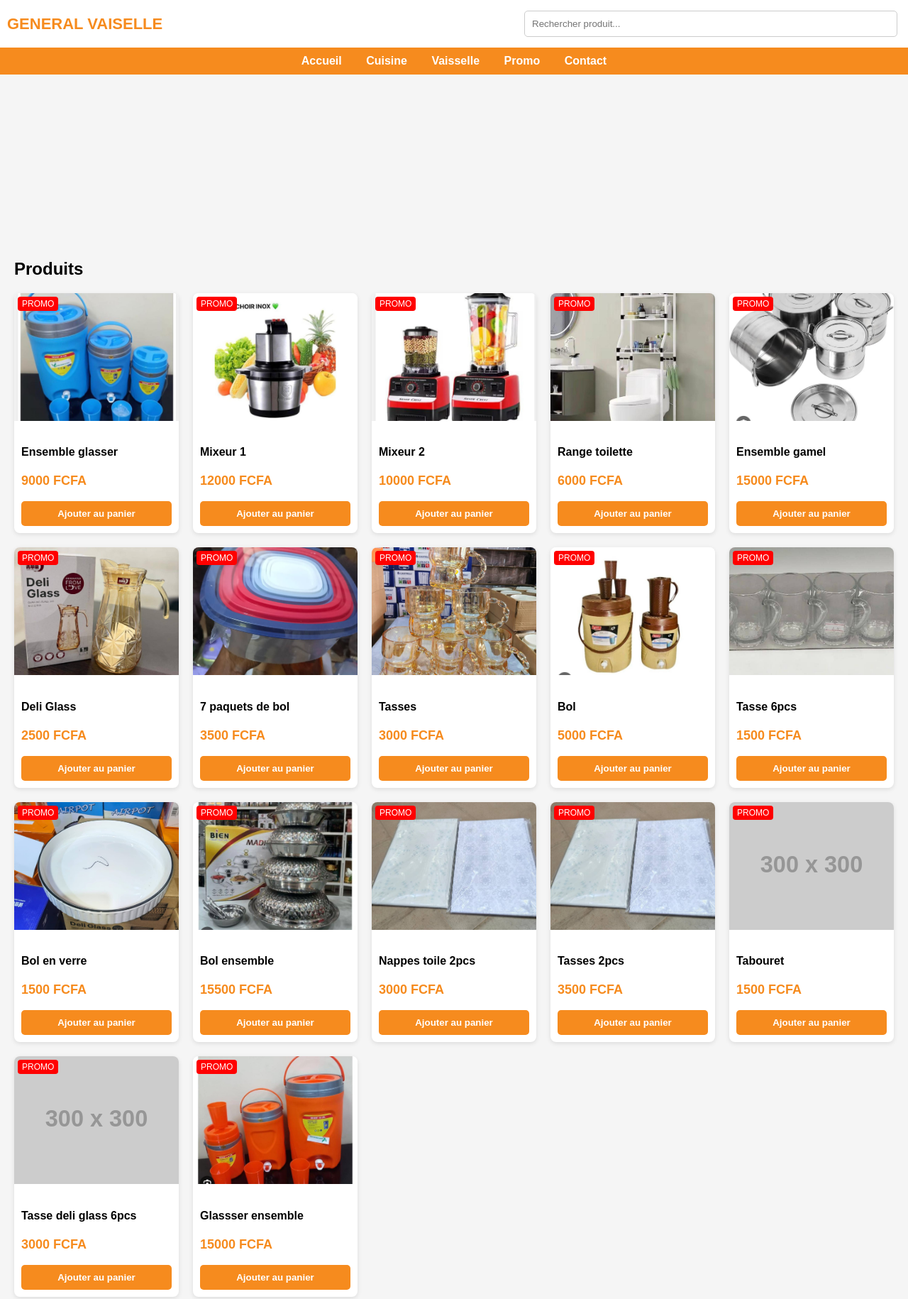
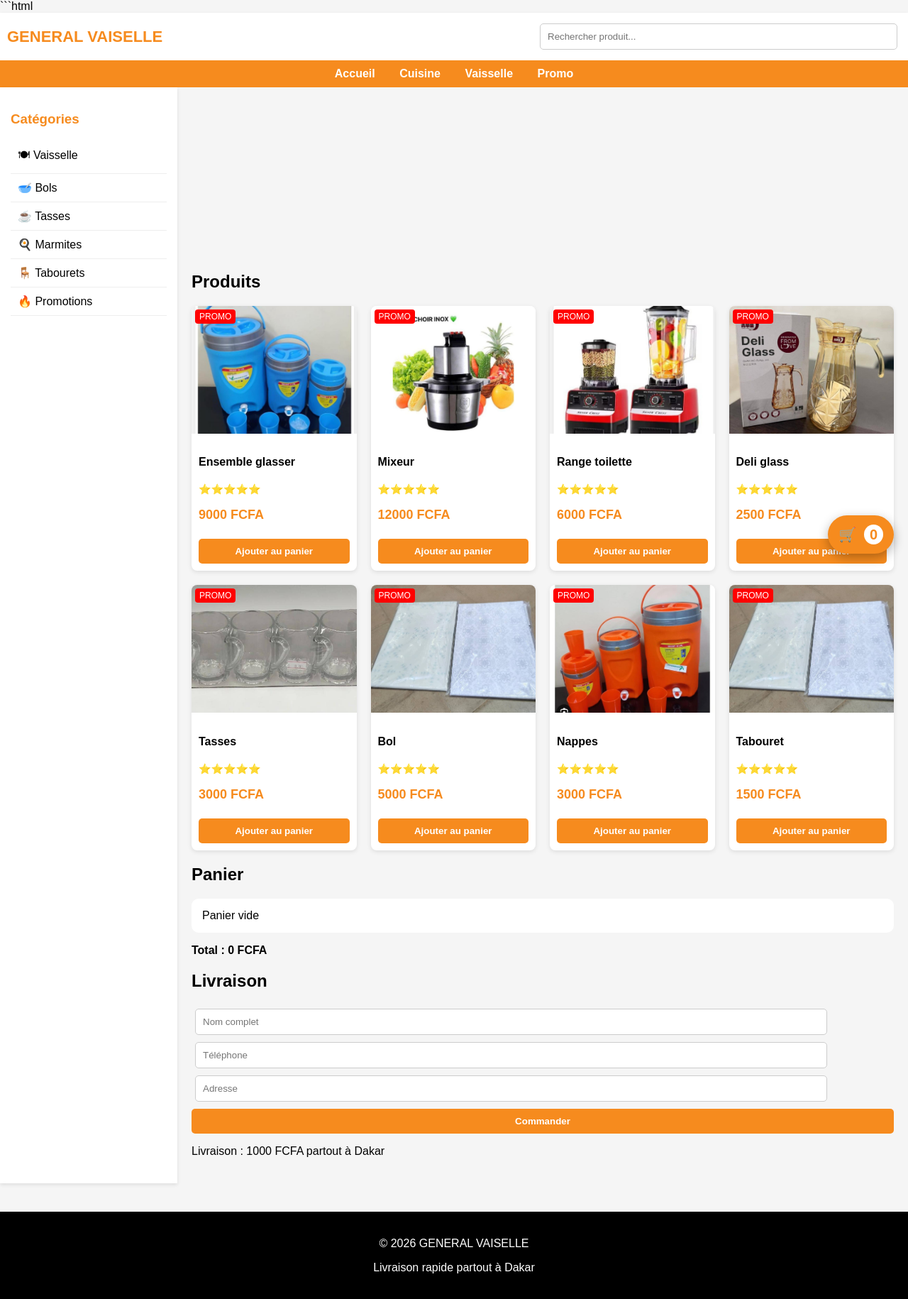
Before and after one commit to senfirst/general-vaisselle, a plain HTML site: page index.html in a window 1280 px wide. Shown: the top 1830 px of the page at 71% size. Drawn offline with Linux system fonts and the light colour scheme; placeholder pictures from the web are drawn by us.

Commit message:
Update index.html

````diff
--- a/index.html
+++ b/index.html
@@ -1,3 +1,4 @@
+```html
 <!DOCTYPE html>
 <html lang="fr">
 <head>
@@ -16,7 +17,7 @@ background:#f5f5f5;
 /* HEADER */
 
 header{
-background:#fff;
+background:white;
 padding:10px;
 display:flex;
 justify-content:space-between;
@@ -25,8 +26,8 @@ box-shadow:0 2px 5px rgba(0,0,0,0.1);
 }
 
 .logo{
+font-size:22px;
 font-weight:bold;
-font-size:22px;
 color:#f68b1e;
 }
 
@@ -52,6 +53,47 @@ text-decoration:none;
 font-weight:bold;
 }
 
+/* LAYOUT */
+
+.layout{
+display:flex;
+}
+
+/* CATEGORIES */
+
+.categories{
+width:220px;
+background:white;
+padding:15px;
+box-shadow:0 2px 5px rgba(0,0,0,0.1);
+}
+
+.categories h3{
+color:#f68b1e;
+}
+
+.categories ul{
+list-style:none;
+padding:0;
+}
+
+.categories li{
+padding:10px;
+border-bottom:1px solid #eee;
+cursor:pointer;
+}
+
+.categories li:hover{
+background:#f5f5f5;
+}
+
+/* CONTENT */
+
+.content{
+flex:1;
+padding:20px;
+}
+
 /* SLIDER */
 
 .slider{
@@ -62,8 +104,8 @@ overflow:hidden;
 
 .slides{
 display:flex;
-width:1300%;
-animation: slideAuto 50s linear infinite;
+width:1000%;
+animation:slide 40s linear infinite;
 }
 
 .slides img{
@@ -72,36 +114,33 @@ height:220px;
 object-fit:cover;
 }
 
-@keyframes slideAuto{
-0%{transform:translateX(0);}
-10%{transform:translateX(-100%);}
-20%{transform:translateX(-200%);}
-30%{transform:translateX(-300%);}
-40%{transform:translateX(-400%);}
-50%{transform:translateX(-500%);}
-60%{transform:translateX(-600%);}
-70%{transform:translateX(-700%);}
-80%{transform:translateX(-800%);}
-90%{transform:translateX(-900%);}
-100%{transform:translateX(0);}
+@keyframes slide{
+0%{transform:translateX(0)}
+10%{transform:translateX(-100%)}
+20%{transform:translateX(-200%)}
+30%{transform:translateX(-300%)}
+40%{transform:translateX(-400%)}
+50%{transform:translateX(-500%)}
+60%{transform:translateX(-600%)}
+70%{transform:translateX(-700%)}
+80%{transform:translateX(-800%)}
+90%{transform:translateX(-900%)}
+100%{transform:translateX(0)}
 }
 
-/* SECTION */
-
-.section{
-padding:20px;
-}
+/* GRID */
 
 .grid{
 display:grid;
 grid-template-columns:repeat(auto-fit,minmax(220px,1fr));
 gap:20px;
+margin-top:20px;
 }
 
-/* PRODUITS */
+/* PRODUIT */
 
 .produit{
-background:#fff;
+background:white;
 border-radius:8px;
 overflow:hidden;
 box-shadow:0 2px 6px rgba(0,0,0,0.1);
@@ -110,13 +149,14 @@ position:relative;
 }
 
 .produit:hover{
-transform:scale(1.03);
+transform:scale(1.04);
 }
 
 .produit img{
 width:100%;
 height:180px;
 object-fit:cover;
+cursor:pointer;
 }
 
 .produit-info{
@@ -140,6 +180,13 @@ left:5px;
 border-radius:4px;
 }
 
+.rating{
+color:gold;
+font-size:14px;
+}
+
+/* BUTTON */
+
 .btn{
 background:#f68b1e;
 color:white;
@@ -149,6 +196,7 @@ width:100%;
 border-radius:5px;
 font-weight:bold;
 cursor:pointer;
+margin-top:5px;
 }
 
 .btn:hover{
@@ -161,8 +209,33 @@ background:#d97706;
 background:white;
 padding:15px;
 border-radius:10px;
-margin-bottom:10px;
+margin-top:20px;
 }
+
+.panier-float{
+position:fixed;
+right:20px;
+bottom:20px;
+background:#f68b1e;
+color:white;
+padding:15px;
+border-radius:50px;
+font-size:20px;
+cursor:pointer;
+box-shadow:0 5px 15px rgba(0,0,0,0.3);
+z-index:999;
+}
+
+.panier-float span{
+background:white;
+color:#f68b1e;
+padding:3px 8px;
+border-radius:50%;
+margin-left:5px;
+font-weight:bold;
+}
+
+/* INPUT */
 
 input{
 padding:10px;
@@ -172,14 +245,51 @@ border-radius:5px;
 border:1px solid #ccc;
 }
 
+/* IMAGE ZOOM */
+
+.modal{
+display:none;
+position:fixed;
+top:0;
+left:0;
+width:100%;
+height:100%;
+background:rgba(0,0,0,0.8);
+justify-content:center;
+align-items:center;
+}
+
+.modal img{
+max-width:90%;
+max-height:90%;
+}
+
 /* FOOTER */
 
 footer{
-background:#000;
+background:black;
 color:white;
 text-align:center;
 padding:20px;
 margin-top:40px;
+}
+
+/* MOBILE */
+
+@media(max-width:768px){
+
+.layout{
+flex-direction:column;
+}
+
+.categories{
+width:100%;
+}
+
+.search-bar{
+width:60%;
+}
+
 }
 
 </style>
@@ -187,7 +297,12 @@ margin-top:40px;
 
 <body>
 
+<div class="panier-float" onclick="scrollToCommande()">
+🛒 <span id="count">0</span>
+</div>
+
 <header>
+
 <div class="logo">GENERAL VAISELLE</div>
 
 <input type="text" id="recherche" class="search-bar" placeholder="Rechercher produit..." onkeyup="rechercherProduit()">
@@ -195,12 +310,32 @@ margin-top:40px;
 </header>
 
 <nav class="menu">
+
 <a href="#">Accueil</a>
 <a href="#">Cuisine</a>
 <a href="#">Vaisselle</a>
 <a href="#">Promo</a>
-<a href="#">Contact</a>
+
 </nav>
+
+<div class="layout">
+
+<aside class="categories">
+
+<h3>Catégories</h3>
+
+<ul>
+<li>🍽 Vaisselle</li>
+<li>🥣 Bols</li>
+<li>☕ Tasses</li>
+<li>🍳 Marmites</li>
+<li>🪑 Tabourets</li>
+<li>🔥 Promotions</li>
+</ul>
+
+</aside>
+
+<div class="content">
 
 <div class="slider">
 <div class="slides">
@@ -213,41 +348,32 @@ margin-top:40px;
 <img src="4.jpeg">
 <img src="6.jpeg">
 <img src="7.jpeg">
-<img src="A.jpeg">
 <img src="8.jpeg">
 <img src="H.jpeg">
-<img src="K.jpeg">
-<img src="L.jpeg">
 
 </div>
 </div>
-
-<section class="section">
 
 <h2>Produits</h2>
 
 <div class="grid" id="produits"></div>
 
-</section>
+<section id="commande">
 
-<section class="section" id="commande">
-
-<h2>🛒 Panier</h2>
+<h2>Panier</h2>
 
 <div id="panier" class="panier-box">Panier vide</div>
 
-<p><strong>Total: <span id="totalPrix">0</span> FCFA</strong></p>
+<p><strong>Total : <span id="totalPrix">0</span> FCFA</strong></p>
 
 </section>
 
-<section class="section">
+<section>
 
-<h2>📦 Livraison</h2>
+<h2>Livraison</h2>
 
 <input type="text" id="clientNom" placeholder="Nom complet">
-
 <input type="text" id="clientTel" placeholder="Téléphone">
-
 <input type="text" id="clientAdresse" placeholder="Adresse">
 
 <button class="btn" onclick="commander()">Commander</button>
@@ -255,6 +381,9 @@ margin-top:40px;
 <p>Livraison : 1000 FCFA partout à Dakar</p>
 
 </section>
+
+</div>
+</div>
 
 <footer>
 
@@ -264,27 +393,22 @@ margin-top:40px;
 
 </footer>
 
+<div class="modal" id="modal" onclick="fermerZoom()">
+<img id="zoomImg">
+</div>
+
 <script>
 
-let produits = [
+let produits=[
 
-{nom:"Ensemble glasser", prix:9000, image:"A.jpeg"},
-{nom:"Mixeur 1", prix:12000, image:"B.jpeg"},
-{nom:"Mixeur 2", prix:10000, image:"C.jpeg"},
-{nom:"Range toilette", prix:6000, image:"D.jpeg"},
-{nom:"Ensemble gamel", prix:15000, image:"H.jpeg"},
-{nom:"Deli Glass", prix:2500, image:"3.jpeg"},
-{nom:"7 paquets de bol", prix:3500, image:"11.jpeg"},
-{nom:"Tasses", prix:3000, image:"10.jpeg"},
-{nom:"Bol", prix:5000, image:"I.jpeg"},
-{nom:"Tasse 6pcs", prix:1500, image:"4.jpeg"},
-{nom:"Bol en verre", prix:1500, image:"5.jpeg"},
-{nom:"Bol ensemble", prix:15500, image:"M.jpeg"},
-{nom:"Nappes toile 2pcs", prix:3000, image:"8.jpeg"},
-{nom:"Tasses 2pcs", prix:3500, image:"6.jpeg"},
-{nom:"Tabouret", prix:1500, image:"T.jpeg"},
-{nom:"Tasse deli glass 6pcs", prix:3000, image:"U.jpeg"},
-{nom:"Glassser ensemble", prix:15000, image:"7.jpeg"}
+{nom:"Ensemble glasser",prix:9000,image:"A.jpeg"},
+{nom:"Mixeur",prix:12000,image:"B.jpeg"},
+{nom:"Range toilette",prix:6000,image:"C.jpeg"},
+{nom:"Deli glass",prix:2500,image:"3.jpeg"},
+{nom:"Tasses",prix:3000,image:"4.jpeg"},
+{nom:"Bol",prix:5000,image:"6.jpeg"},
+{nom:"Nappes",prix:3000,image:"7.jpeg"},
+{nom:"Tabouret",prix:1500,image:"8.jpeg"}
 
 ];
 
@@ -305,18 +429,18 @@ c.innerHTML+=`
 
 <span class="promo">PROMO</span>
 
-<img src="${p.image}" onerror="this.src='https://via.placeholder.com/300'">
+<img src="${p.image}" onclick="zoom('${p.image}')">
 
 <div class="produit-info">
 
 <h4>${p.nom}</h4>
 
+<div class="rating">⭐⭐⭐⭐⭐</div>
+
 <p class="prix">${p.prix} FCFA</p>
 
 <button class="btn" onclick="ajouterProduitPanier('${p.nom}',${p.prix})">
-
 Ajouter au panier
-
 </button>
 
 </div>
@@ -341,15 +465,8 @@ function ajouterProduitPanier(nom,prix){
 
 let exist=panier.find(p=>p.nom===nom);
 
-if(exist){
-
-exist.qte++;
-
-}else{
-
-panier.push({nom,prix,qte:1});
-
-}
+if(exist){exist.qte++}
+else{panier.push({nom,prix,qte:1})}
 
 afficherPanier();
 
@@ -363,11 +480,7 @@ div.innerHTML="";
 
 let total=0;
 
-if(panier.length===0){
-
-div.innerHTML="Panier vide";
-
-}
+if(panier.length===0){div.innerHTML="Panier vide"}
 
 panier.forEach((p,i)=>{
 
@@ -377,16 +490,10 @@ total+=st;
 
 div.innerHTML+=`
 
-<p>
-
-${p.nom} x${p.qte} = ${st} FCFA
-
+<p>${p.nom} x${p.qte} = ${st} FCFA
 <button onclick="moins(${i})">➖</button>
-
 <button onclick="plus(${i})">➕</button>
-
 <button onclick="supprimer(${i})">❌</button>
-
 </p>
 
 `;
@@ -395,55 +502,41 @@ ${p.nom} x${p.qte} = ${st} FCFA
 
 document.getElementById("totalPrix").innerText=total;
 
-}
-
-function plus(i){
-
-panier[i].qte++;
-
-afficherPanier();
+document.getElementById("count").innerText=panier.reduce((s,p)=>s+p.qte,0);
 
 }
 
-function moins(i){
+function plus(i){panier[i].qte++;afficherPanier()}
+function moins(i){panier[i].qte>1?panier[i].qte--:panier.splice(i,1);afficherPanier()}
+function supprimer(i){panier.splice(i,1);afficherPanier()}
 
-panier[i].qte>1?panier[i].qte--:panier.splice(i,1);
+function zoom(src){
 
-afficherPanier();
+document.getElementById("modal").style.display="flex";
+document.getElementById("zoomImg").src=src;
 
 }
 
-function supprimer(i){
+function fermerZoom(){
 
-panier.splice(i,1);
+document.getElementById("modal").style.display="none";
 
-afficherPanier();
+}
+
+function scrollToCommande(){
+
+document.getElementById("commande").scrollIntoView({behavior:"smooth"});
 
 }
 
 function commander(){
 
 let nom=document.getElementById("clientNom").value;
-
 let tel=document.getElementById("clientTel").value;
-
 let adresse=document.getElementById("clientAdresse").value;
 
-if(panier.length===0){
-
-alert("Panier vide");
-
-return;
-
-}
-
-if(!nom||!tel||!adresse){
-
-alert("Remplir les informations");
-
-return;
-
-}
+if(panier.length===0){alert("Panier vide");return}
+if(!nom||!tel||!adresse){alert("Remplir infos");return}
 
 let total=panier.reduce((s,p)=>s+p.prix*p.qte,0)+fraisLivraison;
 
@@ -452,13 +545,10 @@ let msg=encodeURIComponent(
 `Commande GENERAL VAISELLE
 
 Nom:${nom}
-
 Tel:${tel}
-
 Adresse:${adresse}
 
 Articles:
-
 ${panier.map(p=>p.nom+" x"+p.qte).join("\n")}
 
 Total:${total} FCFA`
@@ -468,7 +558,6 @@ Total:${total} FCFA`
 window.open(`https://wa.me/221784314946?text=${msg}`);
 
 panier=[];
-
 afficherPanier();
 
 }
@@ -483,3 +572,4 @@ afficherProduits();
 
 </body>
 </html>
+```
````
